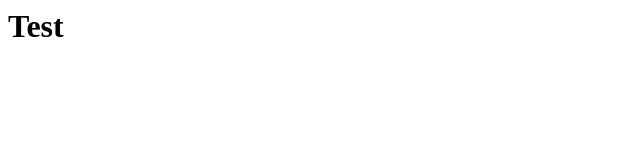
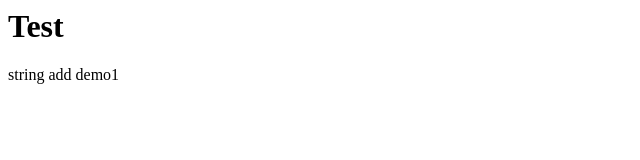
Before and after one commit to alexsit19/demo, a plain HTML site: page index.html in a window 1280 px wide. Shown: the full height of the page, 0-640 px from the left. Drawn offline with Linux system fonts and the light colour scheme.

Commit message:
modify index.html body tag, add demo1 string

```diff
--- a/index.html
+++ b/index.html
@@ -5,6 +5,7 @@
 
 <body>
 	<h1>Test</h1>
-</body
+	<p>string add demo1</p>
+</body>
 
 </html>
```
